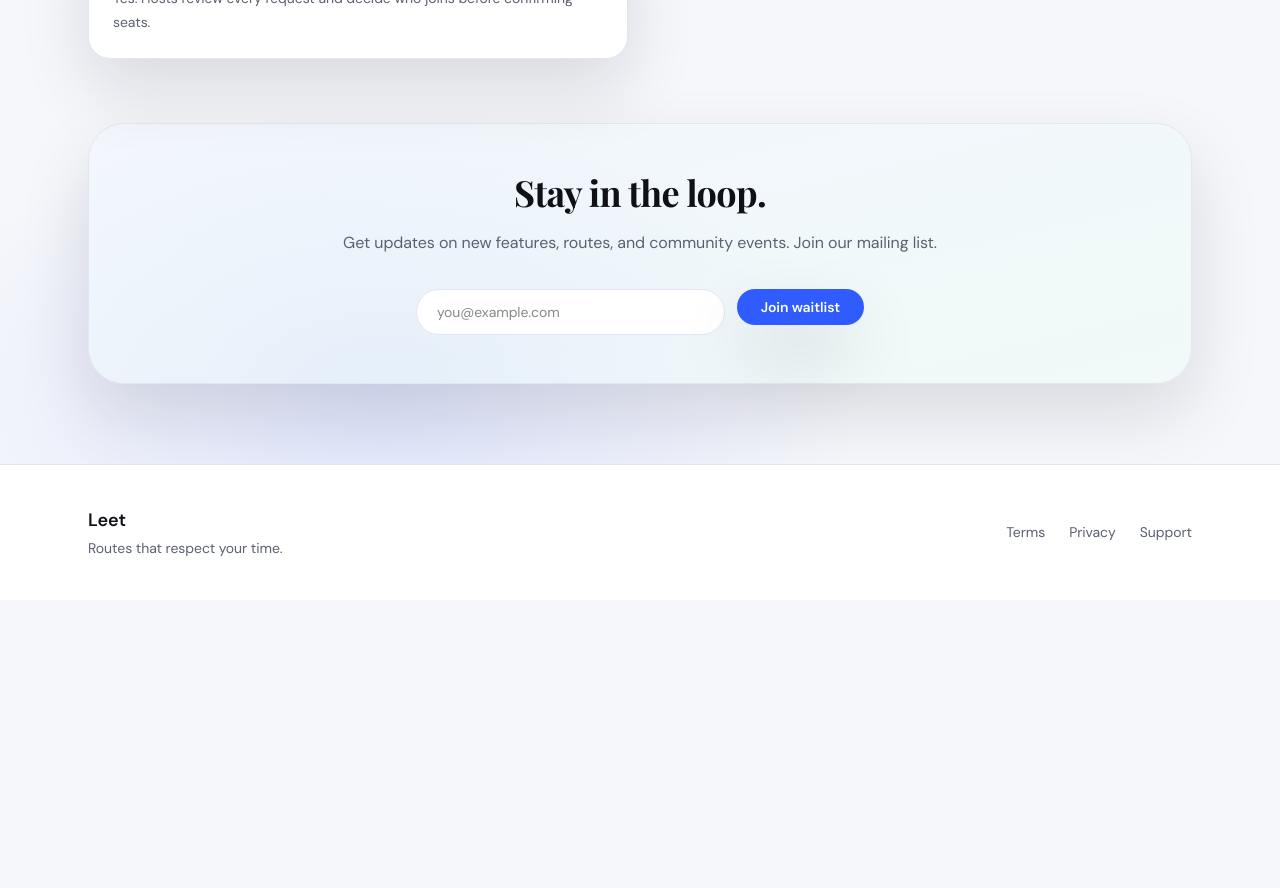
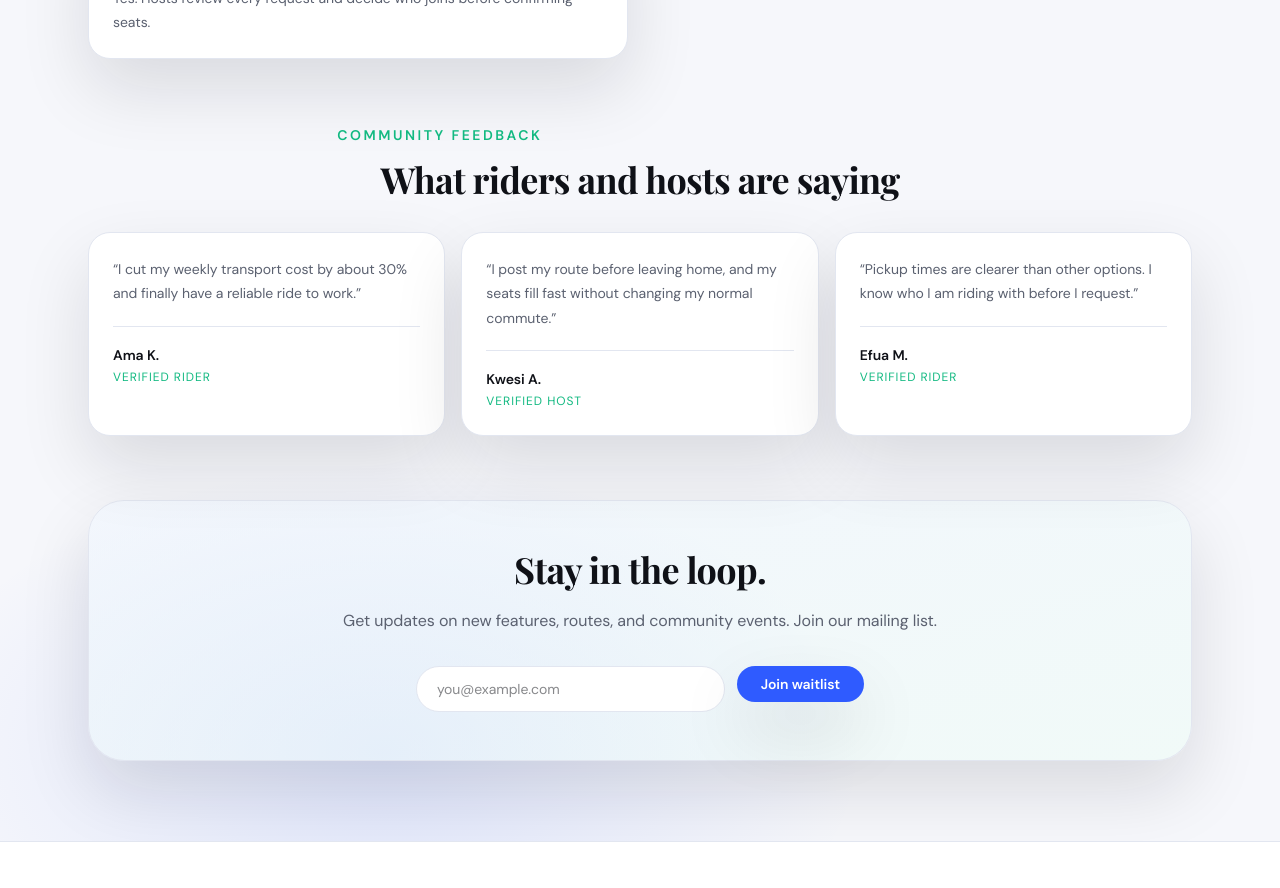
Before and after one commit to ProfArcanex01/Leet_Website, a Next.js app: page / in a window 1280 px wide. Shown: the part 3540-4428 px from the top of the page. Before the commit the page ends 4140 px from the top, so only its background shows below. Built offline with nearby package versions, Linux system fonts and the light colour scheme; no server answers; a web font is replaced by a local one.

Commit message:
Add testimonials section to Home component: Introduced community feedback with quotes from verified riders and hosts, enhancing user engagement and showcasing platform reliability.

```diff
--- a/src/app/page.tsx
+++ b/src/app/page.tsx
@@ -58,6 +58,24 @@ const faqs = [
   {
     title: 'Can hosts choose who rides with them?',
     copy: 'Yes. Hosts review every request and decide who joins before confirming seats.',
+  },
+];
+
+const testimonials = [
+  {
+    quote: 'I cut my weekly transport cost by about 30% and finally have a reliable ride to work.',
+    name: 'Ama K.',
+    role: 'Verified Rider',
+  },
+  {
+    quote: 'I post my route before leaving home, and my seats fill fast without changing my normal commute.',
+    name: 'Kwesi A.',
+    role: 'Verified Host',
+  },
+  {
+    quote: 'Pickup times are clearer than other options. I know who I am riding with before I request.',
+    name: 'Efua M.',
+    role: 'Verified Rider',
   },
 ];
 
@@ -360,6 +378,29 @@ export default function Home() {
         </div>
       </section>
 
+      <section className="mx-auto max-w-6xl px-6 pb-16">
+        <div className="mb-8 text-center">
+          <p className="text-sm font-semibold uppercase tracking-[0.18em] text-[color:var(--accent-2)]">Community Feedback</p>
+          <h2 className="mt-3 text-3xl font-semibold md:text-4xl">What riders and hosts are saying</h2>
+        </div>
+        <div className="grid gap-4 md:grid-cols-3">
+          {testimonials.map((item) => (
+            <Card
+              key={item.name}
+              className="rounded-3xl border-[color:var(--stroke)] bg-[color:var(--card)] shadow-[var(--shadow)]"
+            >
+              <CardContent className="flex h-full flex-col p-6">
+                <p className="text-sm leading-relaxed text-muted-foreground">&ldquo;{item.quote}&rdquo;</p>
+                <div className="mt-5 border-t border-[color:var(--stroke)] pt-4">
+                  <p className="text-sm font-semibold text-[color:var(--ink)]">{item.name}</p>
+                  <p className="text-xs uppercase tracking-[0.08em] text-[color:var(--accent-2)]">{item.role}</p>
+                </div>
+              </CardContent>
+            </Card>
+          ))}
+        </div>
+      </section>
+
       <section id="waitlist" className="mx-auto max-w-6xl px-6 pb-20">
         <Card className="rounded-[36px] border-[color:var(--stroke)] bg-gradient-to-br from-blue-50/50 to-emerald-50/50 shadow-[var(--shadow)]">
           <CardContent className="p-8 text-center md:p-12">
```
